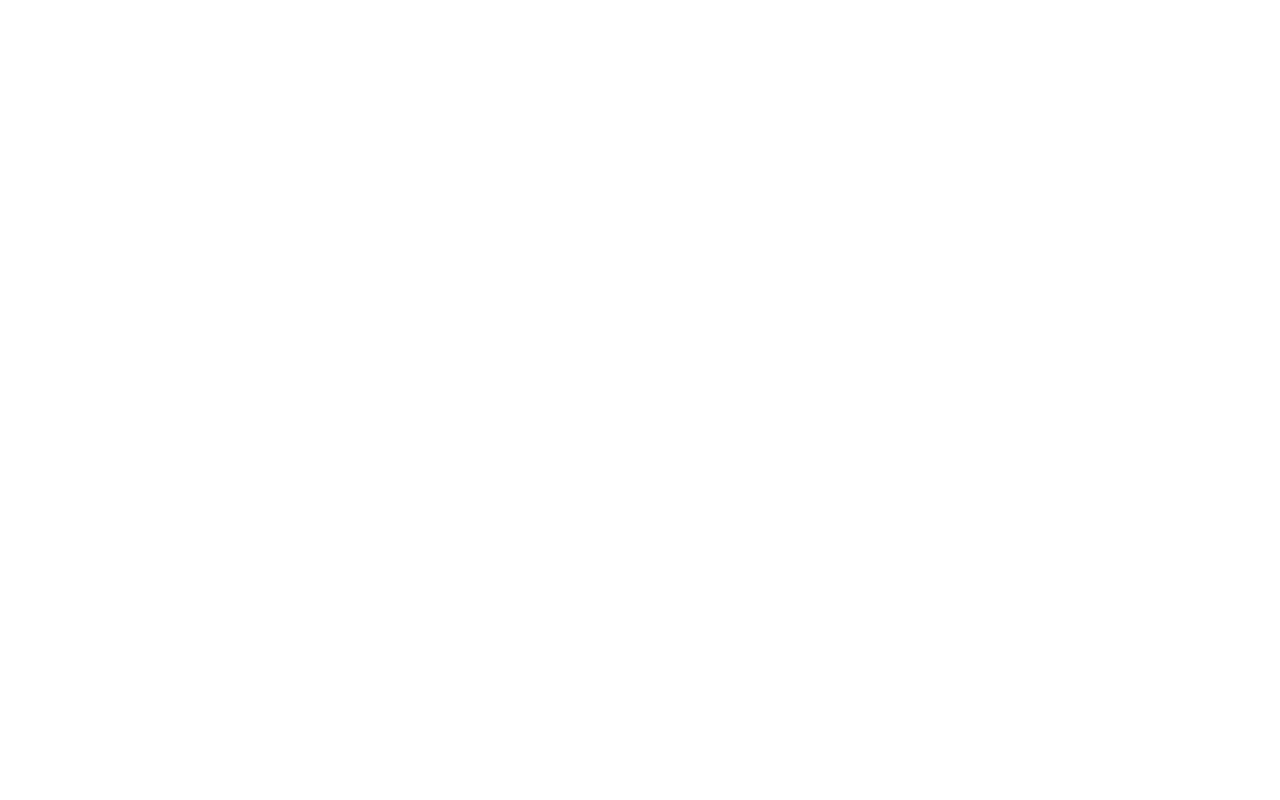
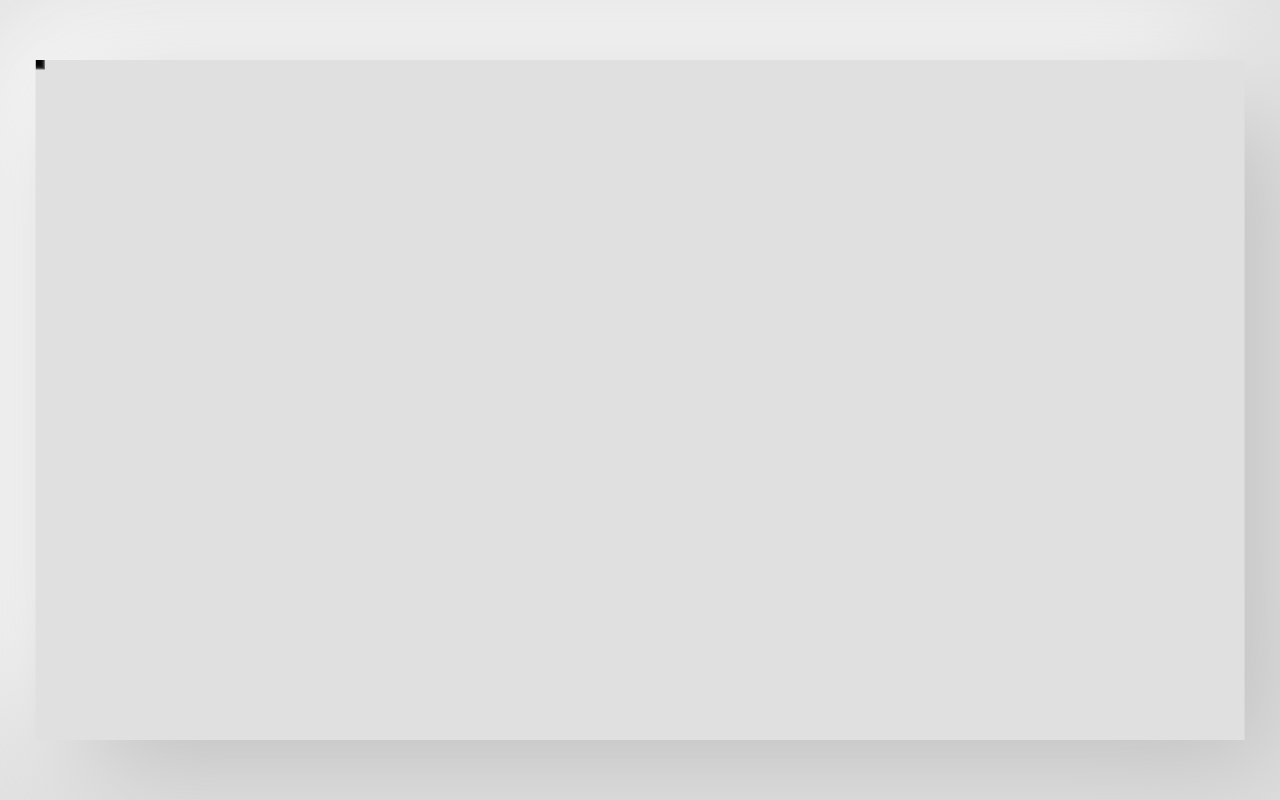
Before and after one commit to SwiftCoderJoe/Topics, a plain HTML site: page index.html in a window 1280 px wide. Drawn offline with Linux system fonts and the light colour scheme.

Commit message:
i forgor

```diff
--- a/index.html
+++ b/index.html
@@ -7,10 +7,11 @@
     <meta name="viewport" content="width=device-width, initial-scale=1.0">
 
     <link rel="stylesheet" href="style.css">
+    <script src="script.js"></script>
 
     <title>Art</title>
 </head>
 <body>
-    <canvas></canvas>
+    <canvas id="mainCanvas"></canvas>
 </body>
 </html>
--- /dev/null
+++ b/script.js
@@ -0,0 +1,54 @@
+// Forward: normally I would add a ton of documentation comments but since DocC isn't standard (and this is javascript so types are literally meaningless) I won't.
+// Just regular comments for now.
+
+window.addEventListener("load", (event) => {
+
+    // Get a reference to the canvas
+    let canvas = document.getElementById("mainCanvas")
+
+    console.log(canvas.width)
+
+    // Get the canvas interface (Context)
+    let interface = canvas.getContext(`2d`)
+
+    // Scale the canvas so that the accessible portion is always 800x600
+    canvas.width = 1280
+    canvas.height = 720
+
+    interface.lineCap = `round`
+    interface.lineJoin = `round`
+
+    interface.fillStyle = `rgba(0, 0, 0, 0.5)`
+    drawCurve(0, 100, 0, 0, 100, 0, interface)
+
+
+})
+
+function randomIn(x) {
+    return Math.floor(Math.random() * (x+ 1))
+}
+
+function drawCurve(x1, x2, y1, y2, res, width, interface) {
+    for (let i = 0; i < res; i++) {
+        let ratio = i/(res - 1)
+
+        x = x1 + ratio*(x1-x2)
+
+        console.log(`h`)
+        interface.fillRect(x, x, 10, 10)
+    }
+}
+
+/*
+for (let i = 0; i < 70; i++) {
+        // string function wtf
+        interface.fillStyle = `rgba(${randomIn(255)}, ${randomIn(255)}, ${randomIn(255)}, 0.5)`
+
+        let x = randomIn(canvas.width)
+        let y = randomIn(canvas.height)
+
+        interface.beginPath()
+        interface.arc(x, y, randomIn(100), 0, Math.PI * 2)
+        interface.fill()
+    }
+*/
--- a/style.css
+++ b/style.css
@@ -1,8 +1,17 @@
 * {
     margin: 0;
-}
+    background: #e0e0e0;}
 
 canvas {
-    width: 800px;
-    height: 600px;
+    height: 85vh;
+    aspect-ratio: 1.777777;
+
+    filter: drop-shadow(40px 40px 60px #bebebe)
+            drop-shadow(-40px -40px 60px #ffffff);
+
+    margin: 0;
+    position: absolute;
+    top: 50%;
+    left: 50%;
+    transform: translate(-50%, -50%);
 }
```
